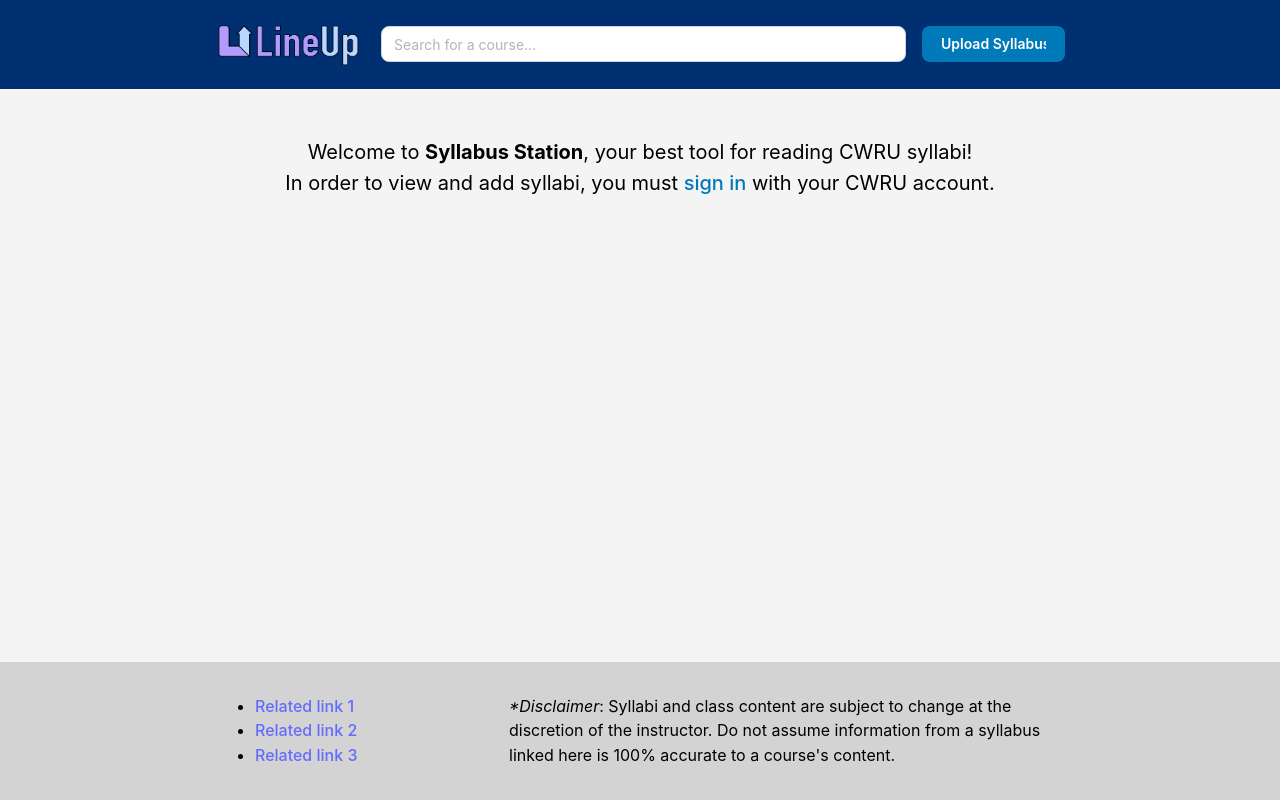
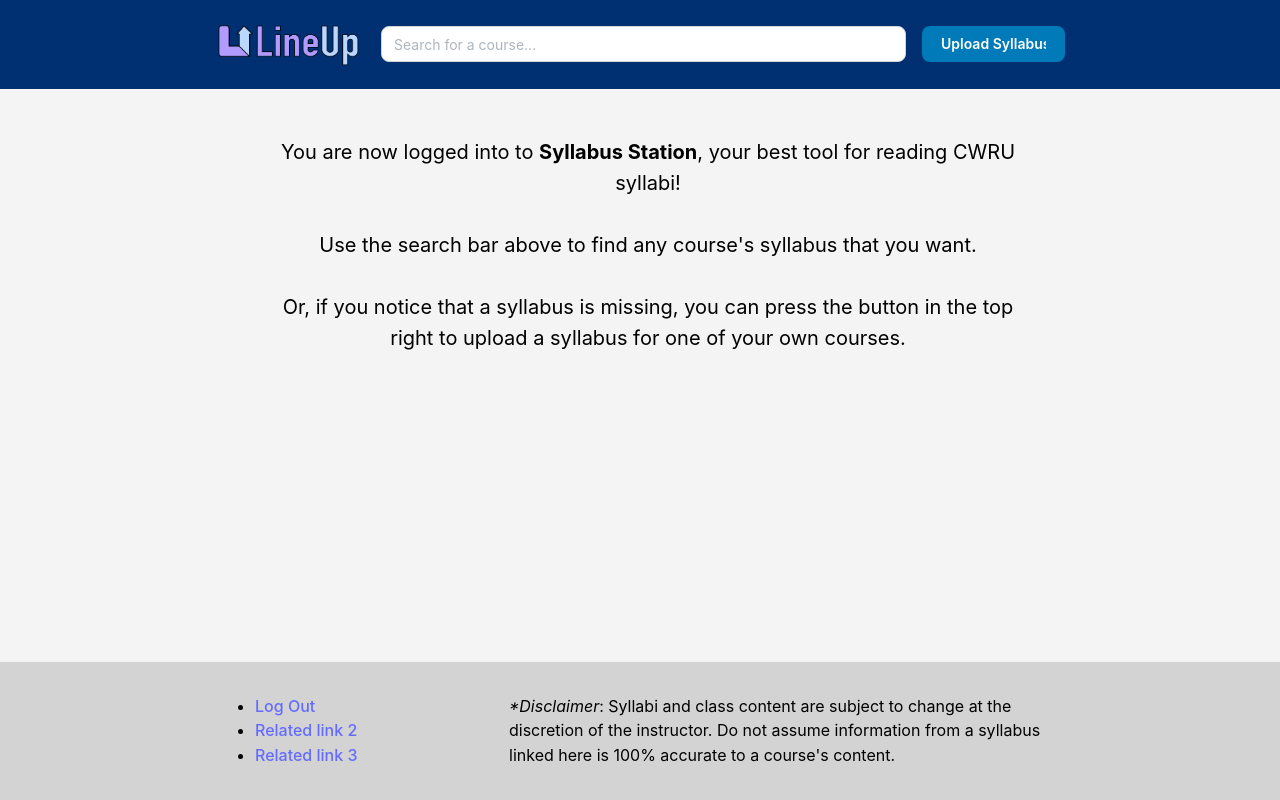
Before and after one commit to rhyderswen/syllabus-station, a React (Vite) app: page / in a window 1280 px wide. Built offline with nearby package versions, Linux system fonts and the light colour scheme.

Commit message:
LoggedInHome design + minimum content height

```diff
--- a/src/client/App.css
+++ b/src/client/App.css
@@ -29,7 +29,7 @@
 }
 
 .home {
-  margin: 2rem 3rem 3rem 3rem;
+  margin: 2rem 1rem 1rem 2rem;
   font-size: 20px;
 }
 
--- a/src/client/components/Wrapper.tsx
+++ b/src/client/components/Wrapper.tsx
@@ -12,7 +12,7 @@ const Wrapper = ({ children }: WrapperProps) => {
       strategy="grid"
       size={850}
       mih="100dvh"
-      style={{ gridTemplateRows: "auto 1fr auto" }}
+      style={{ gridTemplateRows: "auto minmax(500px, 1fr) auto" }}
     >
       <Box component="header" data-breakout bg="var(--cwrublue)" p="md">
         <Group data-container c="white" justify="center" display='flex'>
@@ -31,12 +31,14 @@ const Wrapper = ({ children }: WrapperProps) => {
           </Button>
         </Group>
       </Box>
+
       {children}
+
       <Box component="footer" data-breakout bg="var(--cwrugray)" p="md">
         <Group data-container justify="center" display='flex'>
           <div style={{flex:1}}>
             <ul>
-              <li><a href='/'>Related link 1</a></li>
+              <li><a href='/'>Log Out</a></li>
               <li><a href='/'>Related link 2</a></li>
               <li><a href='/'>Related link 3</a></li>
             </ul>
--- a/src/client/pages/Home.tsx
+++ b/src/client/pages/Home.tsx
@@ -3,7 +3,7 @@ import LoggedOutHome from "./LoggedOutHome";
 
 const Home = () => {
   //const { isAuthenticated, isLoading, error } = useAuth0();
-  const isLoggedIn = false;
+  const isLoggedIn = true;
 
   // If the user is authenticated, show the logged in homepage, otherwise show the logged out homepage
   // Don't show either if the authentication status is still loading or an error occurs
--- a/src/client/pages/LoggedInHome.tsx
+++ b/src/client/pages/LoggedInHome.tsx
@@ -2,12 +2,15 @@ import { Container, UnstyledButton } from "@mantine/core";
 
 const LoggedInHome = () => {
   return (
-    <Container className="home" p="md">
-      You are now logged into to <b>Syllabus Station</b>, your best tool for reading CWRU syllabi. If you want, you can,{" "}
-      <UnstyledButton onClick={() => console.log("log in would happen here!")}>
-        log out
-      </UnstyledButton>{" "}
-      of your CWRU account!
+    <Container className="home" p="md" style={{textAlign:"center"}}>
+      You are now logged into to <b>Syllabus Station</b>, your best tool for reading CWRU syllabi!
+      <br></br>
+      <br></br>
+      Use the search bar above to find any course's syllabus that you want.
+      <br></br>
+      <br></br>
+      Or, if you notice that a syllabus is missing, you can press the button in the top right to upload
+      a syllabus for one of your own courses.
     </Container>
   );
 };
--- a/src/client/pages/LoggedOutHome.tsx
+++ b/src/client/pages/LoggedOutHome.tsx
@@ -4,6 +4,7 @@ const LoggedOutHome = () => {
   return (
     <Container className="home" p="md" style={{textAlign:"center"}}>
       Welcome to <b>Syllabus Station</b>, your best tool for reading CWRU syllabi!
+      <br></br>
       <br></br>
       In order to view and add syllabi, you must{" "}
       <UnstyledButton style={{color:"#007ab8", fontSize:20}} onClick={() => console.log("log in would happen here!")}>
```
